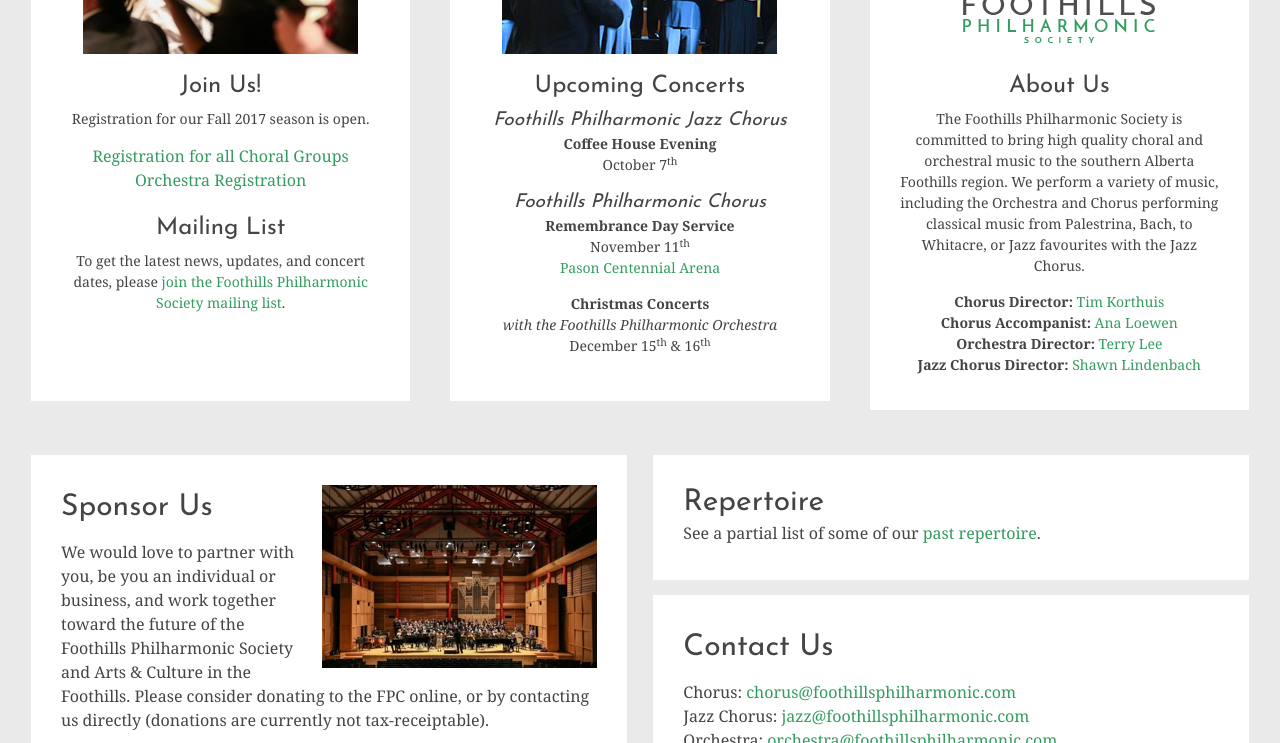
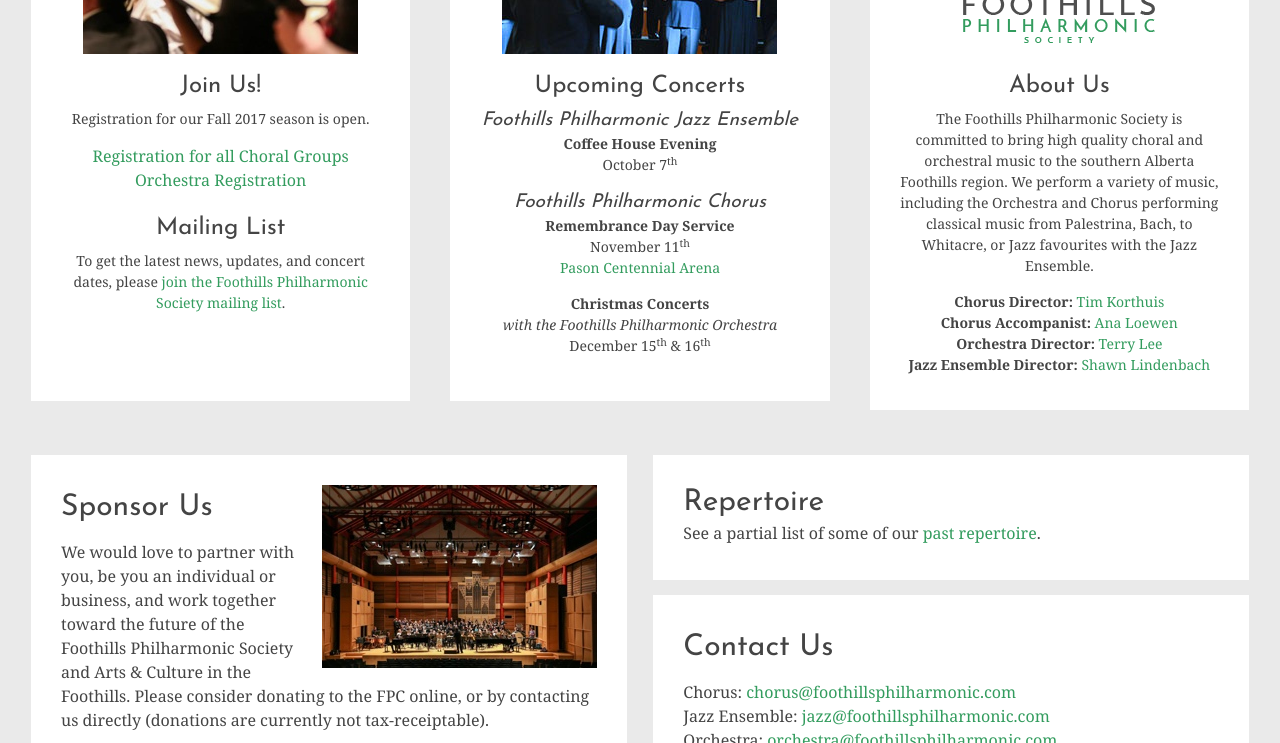
Before and after one commit to percyhanna/fps, a Jekyll site: the page built from index.html, in a window 1280 px wide and 1400 px high, scrolled down 409 px, cut to the strip 235-978 px from the top of the window. Built offline with Jekyll 4.4.1, drawn with Linux system fonts in a browser that asks for light colours; some web fonts are replaced; Markdown is read by kramdown in place of the engine named in the settings.

Commit message:
s/Jazz Chorus/Jazz Ensemble/

```diff
--- a/about-shawn.html
+++ b/about-shawn.html
@@ -18,7 +18,7 @@
 
           <p>Shawn has performed in various choirs, orchestras and musical productions at UVic, EWU, UofA, UofC, The Yardbird Suite in Edmonton, and further afield at Disneyland, in London (England), as well as in the occasional historic castle. He has also had the pleasure of conducting the premiere of the world renowned “Waves” composed by Rolf Boon (University of Lethbridge).</p>
 
-          <p>Shawn has been a lifelong fan of jazz music, both vocal and instrumental, and it was a natural progression for him when asked to lead the group from its inception in the Summer of 2016. He is extremely excited for the future of the Jazz Chorus, the Foothills Philharmonic Society, and bringing more great music to the Foothills.</p>
+          <p>Shawn has been a lifelong fan of jazz music, both vocal and instrumental, and it was a natural progression for him when asked to lead the group from its inception in the Summer of 2016. He is extremely excited for the future of the Jazz Ensemble, the Foothills Philharmonic Society, and bringing more great music to the Foothills.</p>
         </div>
       </article>
     </main>
--- a/index.html
+++ b/index.html
@@ -27,7 +27,7 @@
           <div class="page_text_container">
             <img class="hide-mobile content-image" alt="Concerts" src="/images/concerts.jpg" width="275" height="183">
             <h1 class="entry-title">Upcoming Concerts</h1>
-            <h6><em>Foothills Philharmonic Jazz Chorus</em></h6>
+            <h6><em>Foothills Philharmonic Jazz Ensemble</em></h6>
             <p>
               <strong>Coffee House Evening</strong><br/>
               October 7<sup>th</sup>
@@ -50,12 +50,12 @@
           <div class="page_text_container">
             <img class="hide-mobile content-image" alt="FPC Logo" src="/images/logo-mountains.png" width="220" height="183">
             <h1 class="entry-title">About Us</h1>
-            <p>The Foothills Philharmonic Society is committed to bring high quality choral and orchestral music to the southern Alberta Foothills region. We perform a variety of music, including the Orchestra and Chorus performing classical music from Palestrina, Bach, to Whitacre, or Jazz favourites with the Jazz Chorus.</p>
+            <p>The Foothills Philharmonic Society is committed to bring high quality choral and orchestral music to the southern Alberta Foothills region. We perform a variety of music, including the Orchestra and Chorus performing classical music from Palestrina, Bach, to Whitacre, or Jazz favourites with the Jazz Ensemble.</p>
             <p>
               <strong>Chorus Director:</strong> <a href="/about-tim.html">Tim Korthuis</a><br/>
               <strong>Chorus Accompanist:</strong> <a href="http://www.souliloquy.ca" target="_blank">Ana Loewen</a><br/>
               <strong>Orchestra Director:</strong> <a href="/about-terry.html">Terry Lee</a><br/>
-              <strong>Jazz Chorus Director:</strong> <a href="/about-shawn.html">Shawn Lindenbach</a>
+              <strong>Jazz Ensemble Director:</strong> <a href="/about-shawn.html">Shawn Lindenbach</a>
             </p>
           </div>
         </div>
@@ -86,7 +86,7 @@
             <h1 class="entry-title">Contact Us</h1>
             <p>
               Chorus: <a href="mailto:chorus@foothillsphilharmonic.com">chorus@foothillsphilharmonic.com</a><br/>
-              Jazz Chorus: <a href="mailto:jazz@foothillsphilharmonic.com">jazz@foothillsphilharmonic.com</a><br/>
+              Jazz Ensemble: <a href="mailto:jazz@foothillsphilharmonic.com">jazz@foothillsphilharmonic.com</a><br/>
               Orchestra: <a href="mailto:orchestra@foothillsphilharmonic.com">orchestra@foothillsphilharmonic.com</a><br/>
               General Inquiries: <a href="mailto:info@foothillsphilharmonic.com">info@foothillsphilharmonic.com</a>
             </p>
--- a/unnatural-twins.html
+++ b/unnatural-twins.html
@@ -46,7 +46,7 @@
 
           <div style="text-align: center;">
             <p>
-              Join the <strong>Foothills Philharmonic Jazz Chorus</strong> at their spring concert on May 6<sup>th</sup> – <a href="/spring-swing.html"><em><strong>Spring Swing</strong></em></a>
+              Join the <strong>Foothills Philharmonic Jazz Ensemble</strong> at their spring concert on May 6<sup>th</sup> – <a href="/spring-swing.html"><em><strong>Spring Swing</strong></em></a>
             </p>
 
             <p>
```
Also changed, not shown: spring-swing.html (+4 -4 lines).
